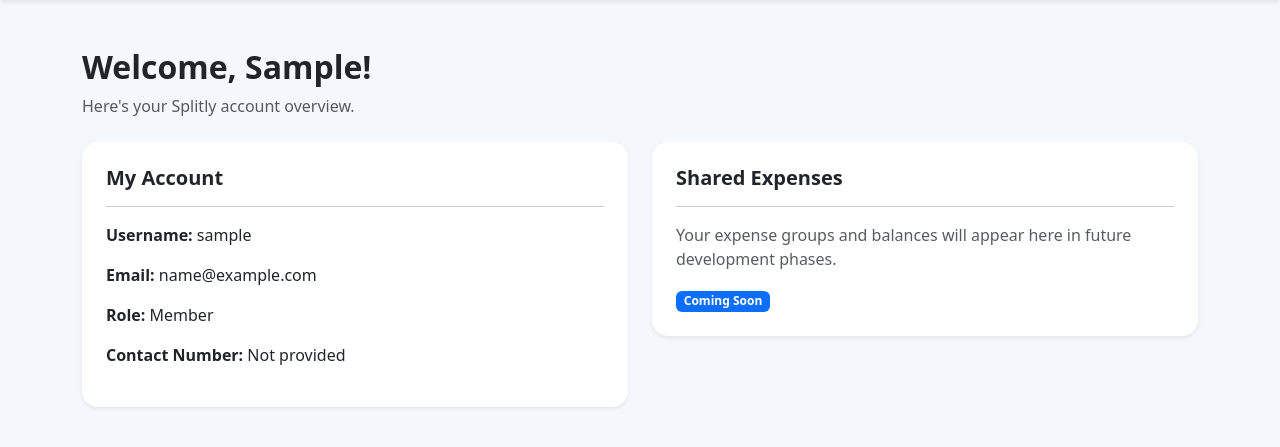
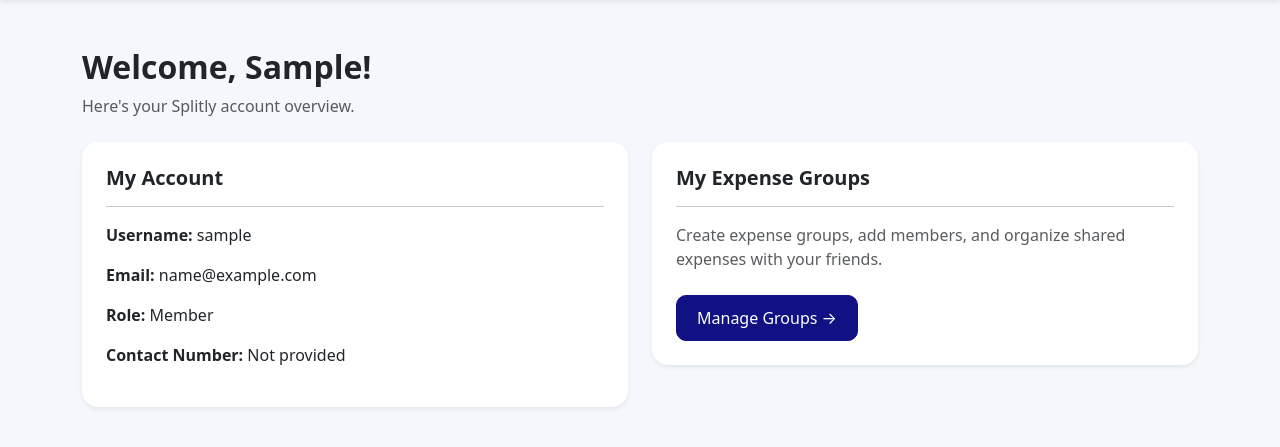
Before and after one commit to carleooo/Splitly-Labagala-Carlo-G1, a Django app: template accounts/templates/accounts/dashboard.html in a window 1280 px wide. Shown: the part 56-503 px from the top of the page. Run offline with Django 5.2, Linux system fonts and the light colour scheme; the template is opened without the code that fills it, so the values that code supplies are empty; the visitor is signed in with stand-in values (Sample User, id 1).

Commit message:
feat: integrate expense groups into role dashboards

```diff
--- a/accounts/templates/accounts/dashboard.html
+++ b/accounts/templates/accounts/dashboard.html
@@ -100,17 +100,26 @@
             <div class="col-md-6">
                 <div class="card dashboard-card shadow-sm">
                     <div class="card-body p-4">
-                        <h5 class="fw-bold">Shared Expenses</h5>
-                        <hr>
 
-                        <p class="text-muted">
-                            Your expense groups and balances will
-                            appear here in future development phases.
-                        </p>
+                    <h5 class="fw-bold">My Expense Groups</h5>
+                    <hr>
 
-                        <span class="badge bg-primary">
-                            Coming Soon
-                        </span>
+                    <p class="text-muted">
+                        Create expense groups, add members, and
+                        organize shared expenses with your friends.
+                    </p>
+
+                    <a href="{% url 'expenses:group_list' %}"
+                    class="btn btn-primary mt-2"
+                    style="
+                        background-color: #111184;
+                        border-color: #111184;
+                        border-radius: 10px;
+                        padding: 10px 20px;
+                    ">
+                        Manage Groups →
+                    </a>
+
                     </div>
                 </div>
             </div>
```
Also changed, not shown: accounts/templates/accounts/admin_dashboard.html (+24 -0 lines).
